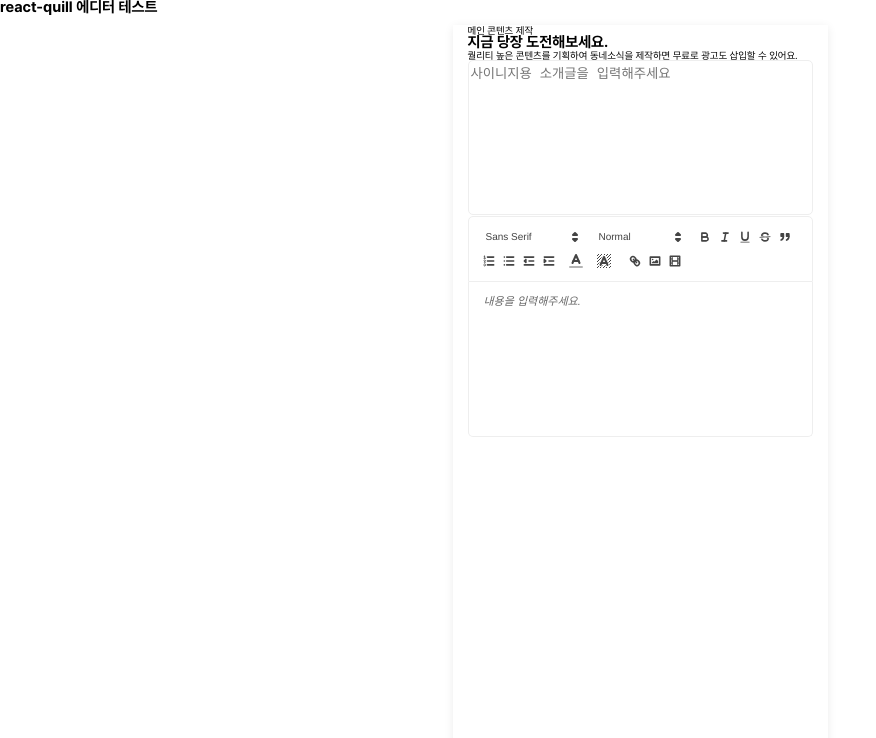
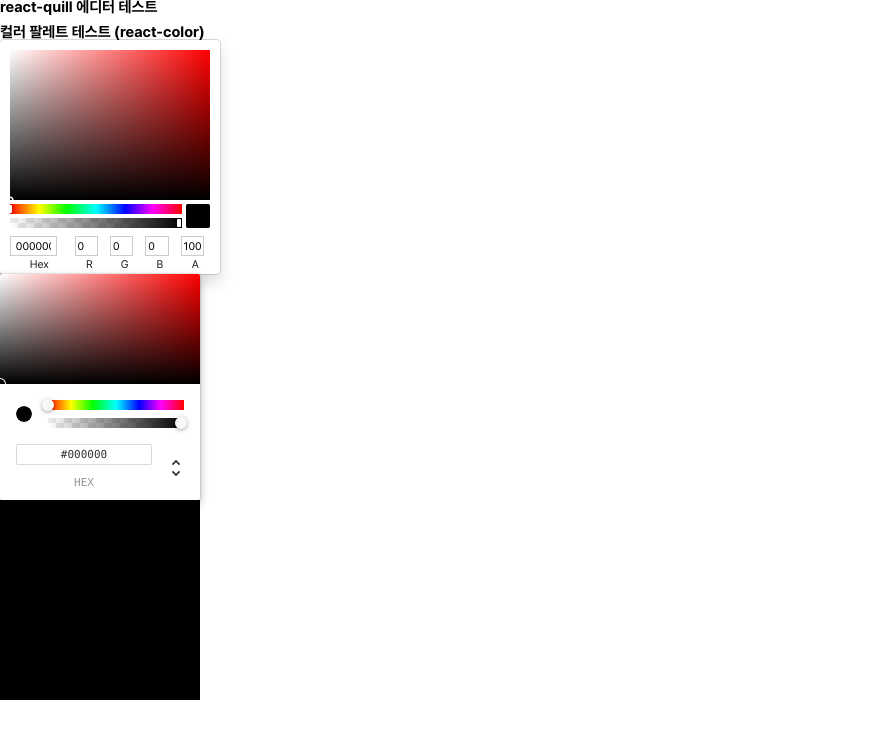
Before and after one commit to jeongeum1202/Next-Quilltest, a Next.js app: page / in a window 1280 px wide. Shown: the top 738 px of the page, without its empty margins (0-876 px from the left). Built offline with nearby package versions, Linux system fonts and the light colour scheme.

Commit message:
:sparkles: Feat: react-color 팔레트 테스트

```diff
--- a/next.config.js
+++ b/next.config.js
@@ -22,14 +22,14 @@ const nextConfig = {
 
     return config;
   },
-  async rewrites() {
-    return [
-      {
-        source: '/:path*',
-        destination: 'http://localhost:8080/:path*',
-      },
-    ];
-  },
+  // async rewrites() {
+  //   return [
+  //     {
+  //       source: '/:path*',
+  //       destination: 'http://localhost:8080/:path*',
+  //     },
+  //   ];
+  // },
 };
 
 module.exports = nextConfig;
--- a/package.json
+++ b/package.json
@@ -19,6 +19,7 @@
     "lodash-es": "^4.17.21",
     "next": "13.4.2",
     "react": "^18",
+    "react-color": "^2.19.3",
     "react-dom": "^18",
     "react-hook-form": "^7.48.2",
     "react-quill": "^2.0.0",
@@ -40,6 +41,7 @@
     "@types/lodash-es": "^4.17.7",
     "@types/node": "^20.9.0",
     "@types/react": "^18",
+    "@types/react-color": "^2",
     "@types/react-dom": "^18",
     "@types/styled-components": "^5.1.26",
     "@types/uuid": "^9.0.1",
--- a/src/app/page.tsx
+++ b/src/app/page.tsx
@@ -1,6 +1,7 @@
 'use client';
 
 import ContentRegister from '@/components/domain/contents/register/ContentRegister';
+import SignageEditor from '@/components/domain/contents/register/SignageEditor';
 
 export default function HomePage() {
   return (
@@ -8,7 +9,7 @@ export default function HomePage() {
       <section>
         <h1>react-quill 에디터 테스트</h1>
         <br></br>
-        <ContentRegister />
+        <SignageEditor />
       </section>
     </main>
   );
--- /dev/null
+++ b/src/components/domain/contents/register/SignageEditor.tsx
@@ -0,0 +1,35 @@
+import React, { useEffect, useState } from 'react';
+import { ChromePicker, SketchPicker } from 'react-color';
+
+type Props = {};
+
+export default function SignageEditor({}: Props) {
+  const [color, setColor] = useState<string>('#000');
+
+  const handleChangeComplete = (color: string) => {
+    setColor(() => color);
+  };
+
+  useEffect(() => {
+    console.log(color);
+  }, [color]);
+  return (
+    <div>
+      <h2>컬러 팔레트 테스트 (react-color)</h2>
+      <SketchPicker
+        color={color}
+        onChangeComplete={(color) => handleChangeComplete(color.hex)}
+        presetColors={[]}
+        width="200px"
+      />
+      <ChromePicker
+        color={color}
+        onChangeComplete={(color) => handleChangeComplete(color.hex)}
+        width="200px"
+      />
+      <div
+        style={{ backgroundColor: `${color}`, width: '200px', height: '200px' }}
+      ></div>
+    </div>
+  );
+}
```
Also changed, not shown: .pnp.cjs, 1 other file (tests, documents, lock files or other folders).
